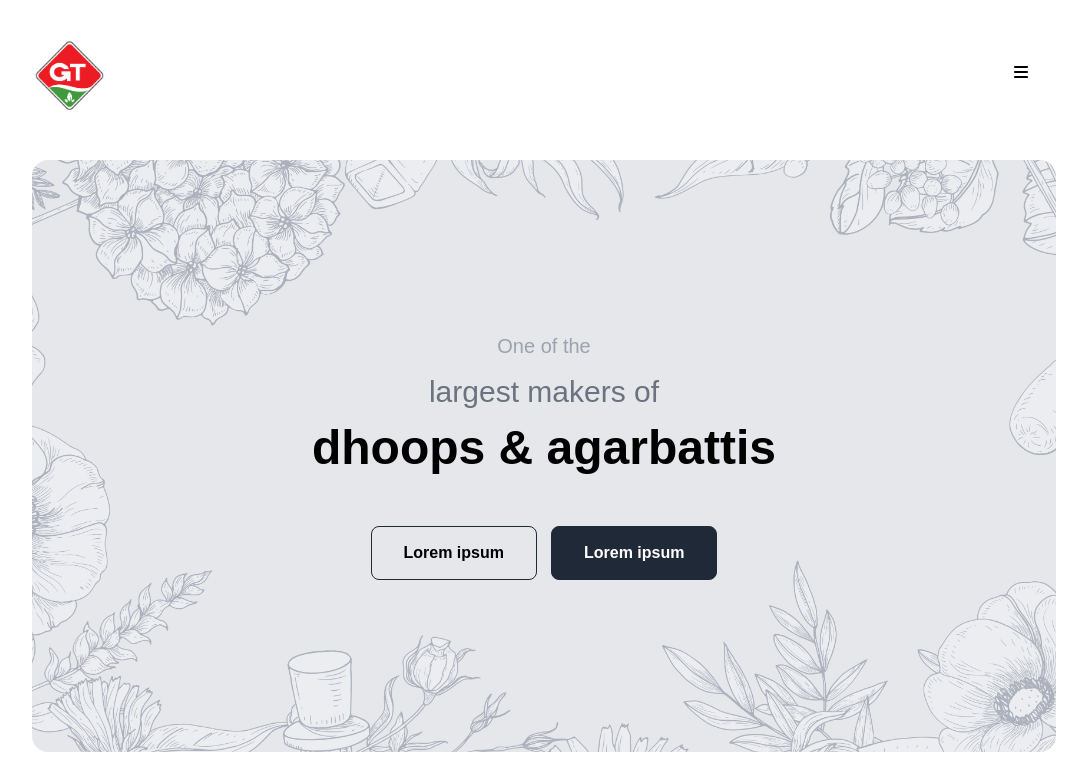
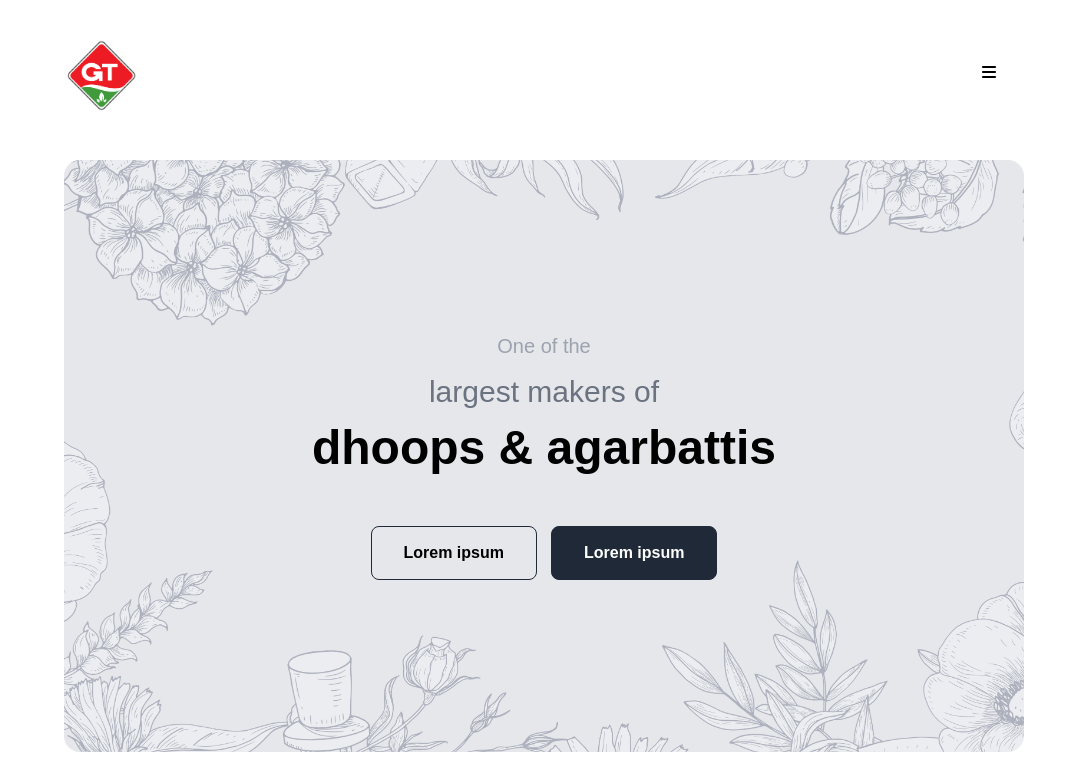
Before and after one commit to bhargawananbhuyan/project-gt, a Next.js app: page / in a window 1280 px wide. Shown: the top 782 px of the page, without its empty margins (96-1183 px from the left). Built offline with nearby package versions, Linux system fonts and the light colour scheme; a web font is replaced by a local one.

Commit message:
responsive fixes

```diff
--- a/styles/globals.scss
+++ b/styles/globals.scss
@@ -8,7 +8,7 @@
 		@apply px-10;
 	}
 	@screen xl {
-		@apply px-32;
+		@apply px-40;
 	}
 }
 
```
